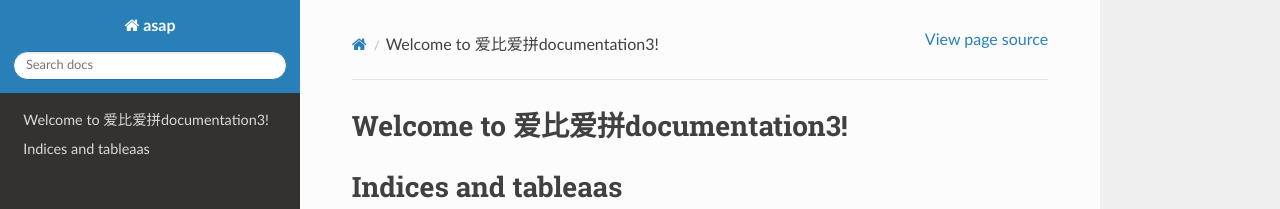
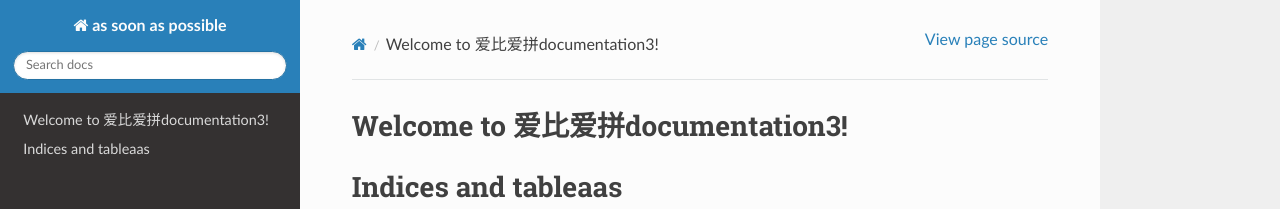
Before and after one commit to paultang/ASAP, a Sphinx documentation site: the page built from source/index.rst, in a window 1280 px wide. Shown: the top 209 px of the page. Built offline with Sphinx 7.4.7 and the Read the Docs theme 2.0.0, drawn with Linux system fonts in a browser that asks for light colours.

Commit message:
Update conf.py
project name

```diff
--- a/source/conf.py
+++ b/source/conf.py
@@ -17,7 +17,7 @@
 
 # -- Project information -----------------------------------------------------
 
-project = 'asap'
+project = 'as soon as possible'
 copyright = '2020, bill'
 author = 'bill'
 
```
